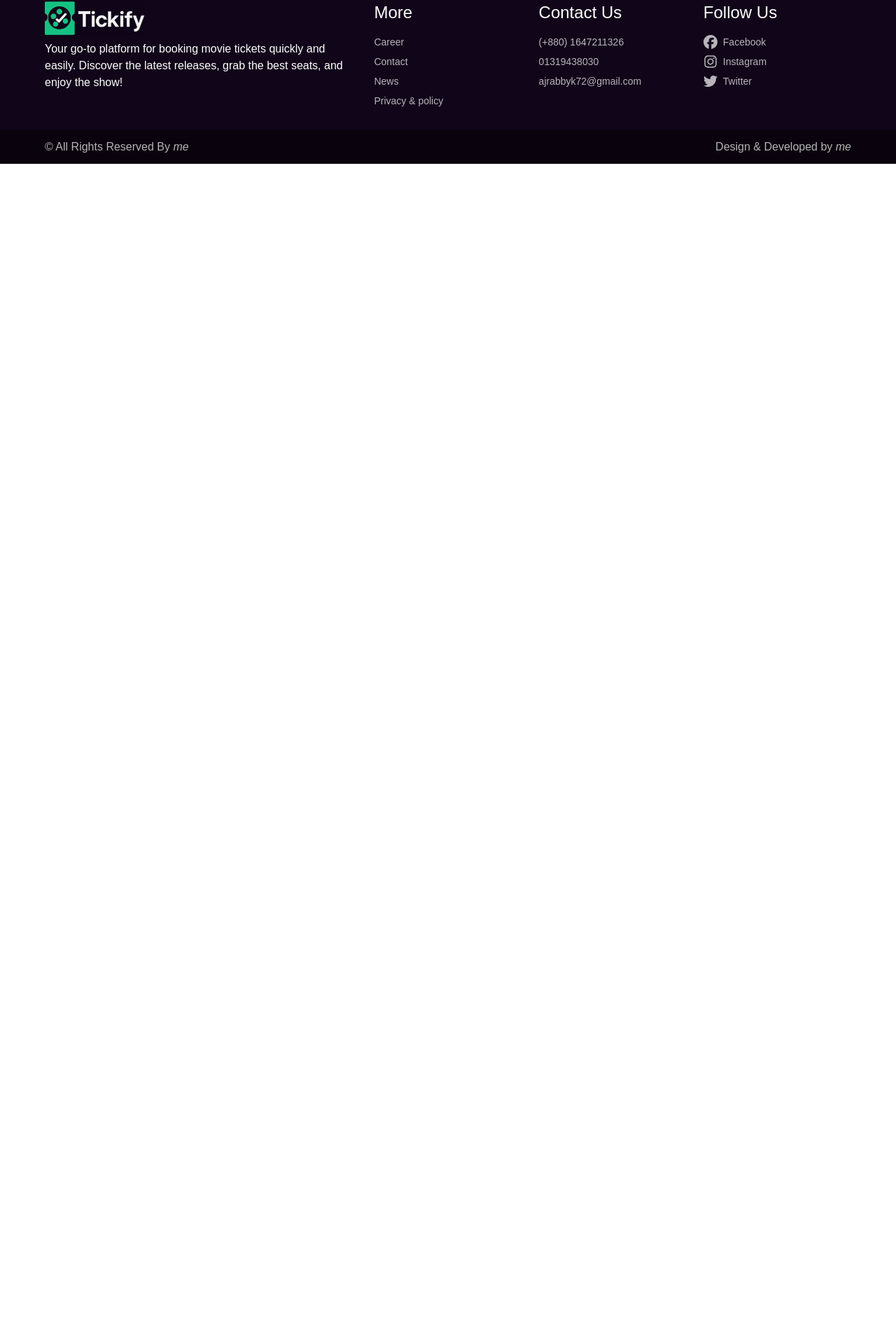
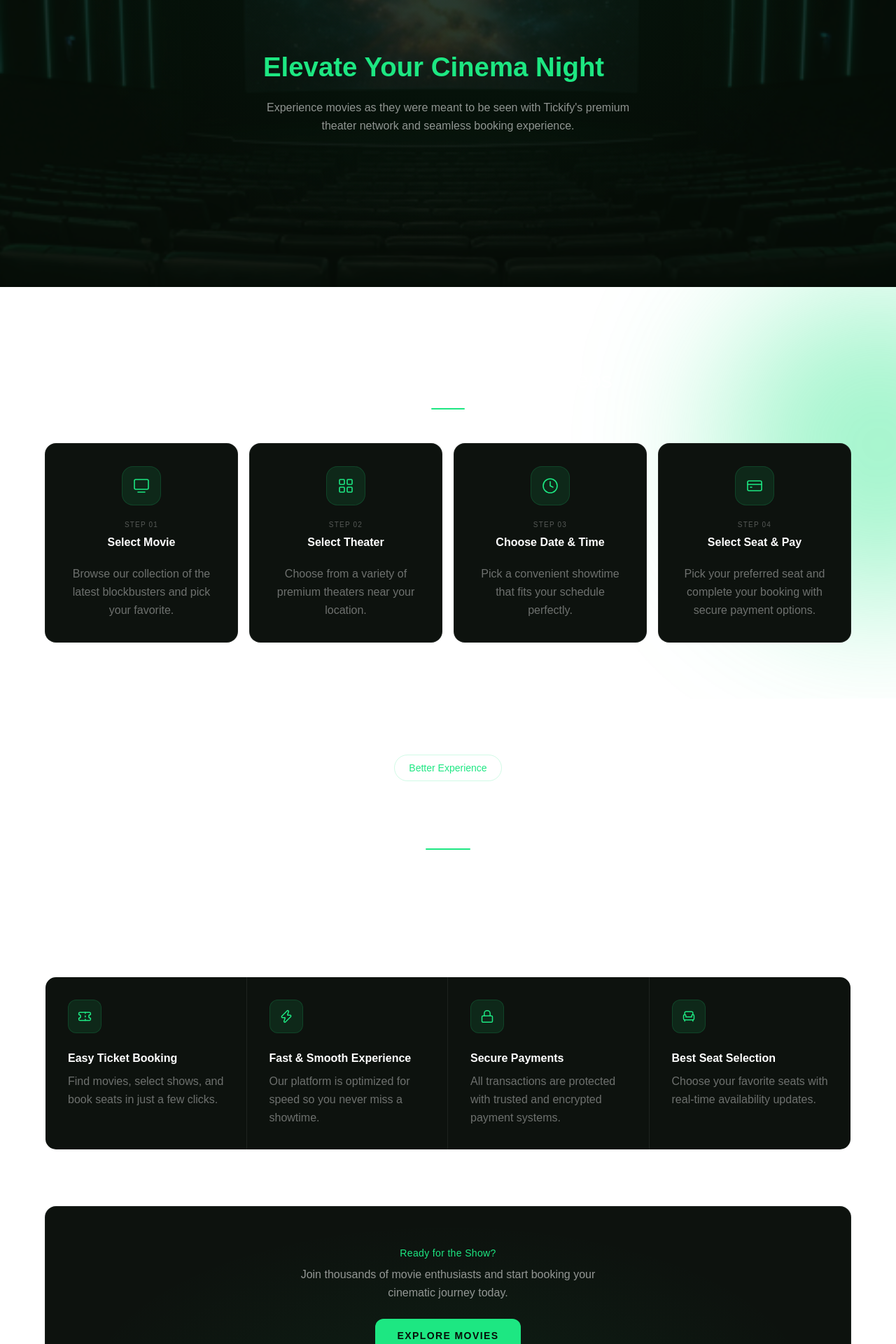
Before and after one commit to Rabby-khan-04/tickify-client-next, a Next.js app: page /how-it-works in a window 1280 px wide. Shown: the part 150-2070 px from the top of the page at 70% size. Before the commit the page ends 800 px from the top, so only its background shows below. Built offline with nearby package versions, Linux system fonts and the light colour scheme; no server answers.

Commit message:
feat(how-it-works): create page with process steps and user journey explanation

```diff
--- a/src/app/(main)/how-it-works/page.jsx
+++ b/src/app/(main)/how-it-works/page.jsx
@@ -1,7 +1,68 @@
+import theaterImg from "@/../public/image/theater-2.png";
+import CtaBanner from "@/components/howItWorksPage/CtaBanner";
+import Steps from "@/components/howItWorksPage/Steps";
+import WhyChooseUs from "@/components/howItWorksPage/WhyChooseUs";
+import BlurCircle from "@/components/shared/blurCircle/BlurCircle";
+import MainSectionTitle from "@/components/shared/mainSectionTitle/MainSectionTitle";
+
 const HowItWorksPage = () => {
   return (
     <div>
-      <h1>This is HowItWorksPage component</h1>
+      {/* Hero */}
+      <section
+        className="relative h-[70vh] flex flex-col items-center justify-center text-center overflow-hidden bg-cover bg-center bg-no-repeat"
+        style={{ backgroundImage: `url(${theaterImg.src})` }}
+      >
+        <div className="absolute inset-0 bg-[#060d08]/85">
+          <div className="absolute inset-0 bg-[radial-gradient(ellipse_at_50%_0%,rgba(29,231,130,0.07)_0%,transparent_65%)]" />
+        </div>
+
+        <div className="relative z-10 px-6 flex flex-col items-start max-w-xl text-center">
+          <h1 className="text-primary  text-[clamp(2rem,3vw,80px)] font-bold mb-4">
+            Elevate Your Cinema Night
+          </h1>
+          <p className="text-white/55 text-base leading-relaxed">
+            Experience movies as they were meant to be seen with Tickify{"'"}s
+            premium theater network and seamless booking experience.
+          </p>
+        </div>
+      </section>
+
+      {/* Steps */}
+      <section className="py-20 relative z-30 overflow-x-hidden">
+        <BlurCircle top="0px" right="-200px" />
+        <div className="container-fluid">
+          <div className="flex flex-col items-center text-center mb-12">
+            <p className="text-[11px] font-medium tracking-[0.14em] uppercase text-white/35 mb-3">
+              Experience Flow
+            </p>
+            <h2 className="text-white text-[clamp(1.6rem,3vw,2rem)] font-medium mb-4">
+              Book Your Ticket in 4 Easy Steps
+            </h2>
+            <div className="w-12 h-0.5 bg-primary rounded-full" />
+          </div>
+          <Steps />
+        </div>
+      </section>
+
+      {/* Why Choose Us */}
+      <section className="py-20 relative z-30 overflow-x-hidden">
+        <div className="container-fluid">
+          <MainSectionTitle
+            subtitle="Better Experience"
+            title="Why Movie Lovers Choose Our Platform"
+            description="We make movie booking fast, simple, and enjoyable. From seat selection to secure payment, everything is designed to give you a smooth cinema experience without any hassle."
+          />
+          <WhyChooseUs />
+        </div>
+      </section>
+
+      {/* CTA Banner */}
+      <section className="pb-20 relative z-30 overflow-x-hidden">
+        <div className="container-fluid">
+          <CtaBanner />
+        </div>
+      </section>
     </div>
   );
 };
--- /dev/null
+++ b/src/components/howItWorksPage/CtaBanner.jsx
@@ -0,0 +1,29 @@
+import Link from "next/link";
+
+const CtaBanner = () => {
+  return (
+    <div className="relative bg-[#0d120e] border border-white/[0.07] rounded-2xl px-10 py-14 flex flex-col items-center text-center gap-6 overflow-hidden">
+      {/* glow */}
+      <div className="absolute inset-0 bg-[radial-gradient(ellipse_at_50%_100%,rgba(29,231,130,0.06)_0%,transparent_65%)] pointer-events-none" />
+
+      <div className="relative z-10 flex flex-col items-center gap-2">
+        <p className="text-primary text-sm font-medium tracking-wide">
+          Ready for the Show?
+        </p>
+        <p className="text-white/55 text-base max-w-md leading-relaxed">
+          Join thousands of movie enthusiasts and start booking your cinematic
+          journey today.
+        </p>
+      </div>
+
+      <Link
+        href="/movies"
+        className="relative z-10 bg-primary text-[#061008] text-sm font-bold tracking-widest uppercase px-8 py-3.5 rounded-xl hover:opacity-85 active:scale-95 transition-all"
+      >
+        Explore Movies
+      </Link>
+    </div>
+  );
+};
+
+export default CtaBanner;
--- /dev/null
+++ b/src/components/howItWorksPage/Steps.jsx
@@ -0,0 +1,54 @@
+import { Tv2, LayoutGrid, Clock, CreditCard } from "lucide-react";
+
+const steps = [
+  {
+    Icon: Tv2,
+    num: "01",
+    name: "Select Movie",
+    desc: "Browse our collection of the latest blockbusters and pick your favorite.",
+  },
+  {
+    Icon: LayoutGrid,
+    num: "02",
+    name: "Select Theater",
+    desc: "Choose from a variety of premium theaters near your location.",
+  },
+  {
+    Icon: Clock,
+    num: "03",
+    name: "Choose Date & Time",
+    desc: "Pick a convenient showtime that fits your schedule perfectly.",
+  },
+  {
+    Icon: CreditCard,
+    num: "04",
+    name: "Select Seat & Pay",
+    desc: "Pick your preferred seat and complete your booking with secure payment options.",
+  },
+];
+
+const Steps = () => {
+  return (
+    <div className="grid grid-cols-1 sm:grid-cols-2 lg:grid-cols-4 gap-4">
+      {steps.map(({ Icon, num, name, desc }) => (
+        <div
+          key={num}
+          className="group bg-[#0d120e] border border-white/[0.07] rounded-2xl p-8 flex flex-col items-center text-center gap-5 hover:border-primary/20 transition-colors duration-300"
+        >
+          <div className="w-14 h-14 rounded-2xl bg-primary/10 border border-primary/15 flex items-center justify-center group-hover:bg-primary/15 transition-colors">
+            <Icon className="w-6 h-6 text-primary" strokeWidth={1.6} />
+          </div>
+          <div className="flex flex-col gap-1.5">
+            <p className="text-[10px] font-medium tracking-[0.12em] uppercase text-white/30">
+              Step {num}
+            </p>
+            <h3 className="text-white font-semibold text-base">{name}</h3>
+          </div>
+          <p className="text-white/40 text-base leading-relaxed">{desc}</p>
+        </div>
+      ))}
+    </div>
+  );
+};
+
+export default Steps;
--- /dev/null
+++ b/src/components/howItWorksPage/WhyChooseUs.jsx
@@ -0,0 +1,47 @@
+import { Ticket, Zap, Lock, Armchair } from "lucide-react";
+
+const features = [
+  {
+    Icon: Ticket,
+    name: "Easy Ticket Booking",
+    desc: "Find movies, select shows, and book seats in just a few clicks.",
+  },
+  {
+    Icon: Zap,
+    name: "Fast & Smooth Experience",
+    desc: "Our platform is optimized for speed so you never miss a showtime.",
+  },
+  {
+    Icon: Lock,
+    name: "Secure Payments",
+    desc: "All transactions are protected with trusted and encrypted payment systems.",
+  },
+  {
+    Icon: Armchair,
+    name: "Best Seat Selection",
+    desc: "Choose your favorite seats with real-time availability updates.",
+  },
+];
+
+const WhyChooseUs = () => {
+  return (
+    <div className="grid grid-cols-1 sm:grid-cols-2 lg:grid-cols-4 divide-y lg:divide-y-0 lg:divide-x divide-white/[0.07] border border-white/[0.07] rounded-2xl overflow-hidden">
+      {features.map(({ Icon, name, desc }) => (
+        <div
+          key={name}
+          className="group p-8 flex flex-col gap-6 bg-[#0d120e] hover:bg-[#101610] transition-colors duration-300"
+        >
+          <div className="w-12 h-12 rounded-xl bg-primary/10 border border-primary/15 flex items-center justify-center group-hover:bg-primary/15 transition-colors">
+            <Icon className="w-5 h-5 text-primary" strokeWidth={1.8} />
+          </div>
+          <div className="flex flex-col gap-2">
+            <h3 className="text-white font-semibold text-base">{name}</h3>
+            <p className="text-white/40 text-base leading-relaxed">{desc}</p>
+          </div>
+        </div>
+      ))}
+    </div>
+  );
+};
+
+export default WhyChooseUs;
```
Also changed, not shown: public/image/theater-2.png (added).
